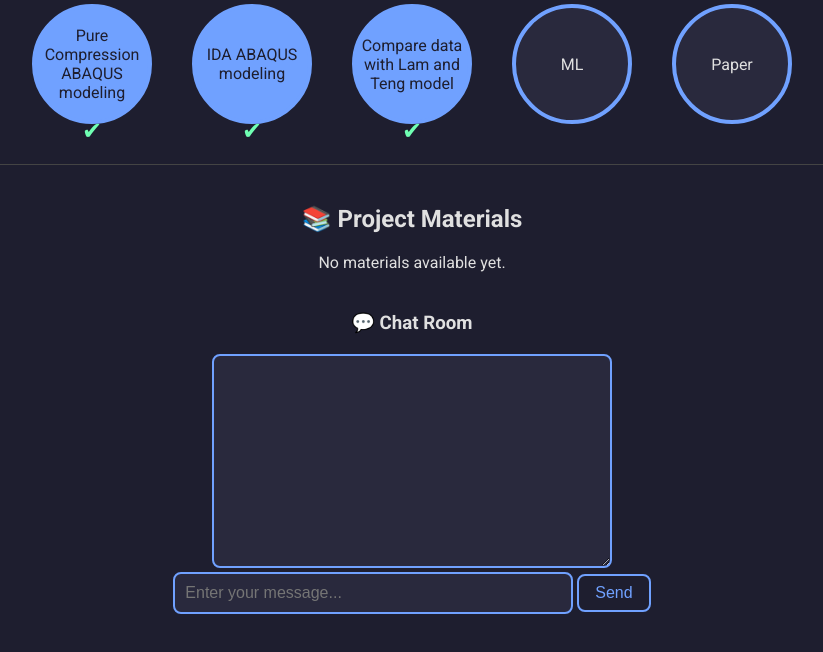
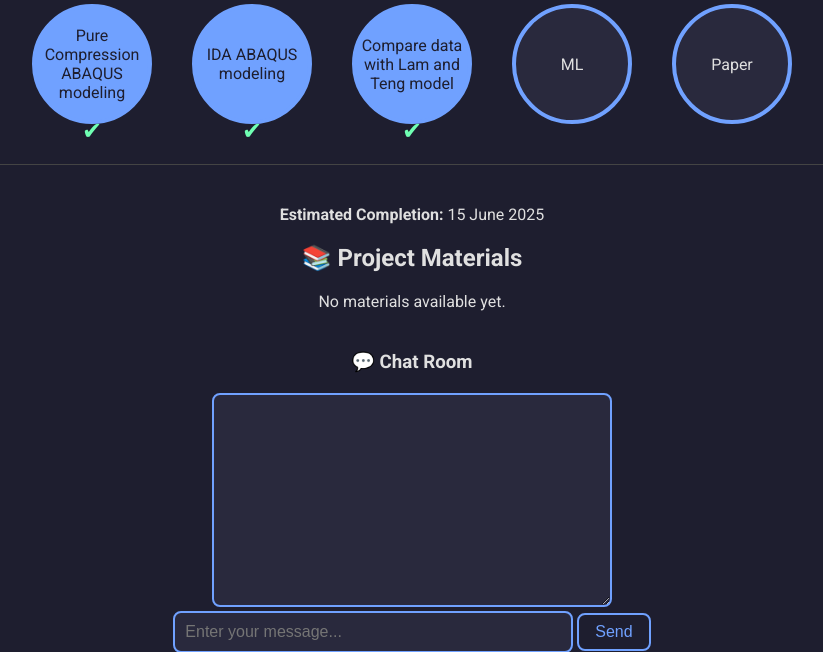
Before and after one commit to mohammadshamsice/website, a Flask app: page /project/FRP in a window 1280 px wide. Shown: the part 174-826 px from the top of the page, without its empty margins (228-1051 px from the left). Before the commit the page ends 788 px from the top, so only its background shows below. Run offline with Flask 3, Linux system fonts and the light colour scheme.

Commit message:
Add estimated completion time to projects and courses

```diff
--- a/templates/index.html
+++ b/templates/index.html
@@ -15,6 +15,7 @@
   <div class="card" data-progress="{{ project.progress }}">
     <h2>{{ project.title }}</h2>
     <p>Status: {{ project.status }}</p>
+    <p>Completion: {{ project.estimated_completion }}</p>
     <div class="progress-container"><div class="progress-bar"></div></div>
     <div class="upload-section">
       <form action="/upload/{{ key }}" method="post" enctype="multipart/form-data">
--- a/templates/project_details.html
+++ b/templates/project_details.html
@@ -22,7 +22,7 @@
 </div>
 
 <hr style="margin: 40px 0; border: none; border-top: 1px solid #444;">
-
+<p><strong>Estimated Completion:</strong> {{ project.estimated_completion }}</p>
 <!-- لیست PDF ها -->
 <h2>📚 Project Materials</h2>
 <ul class="pdf-list">
```
